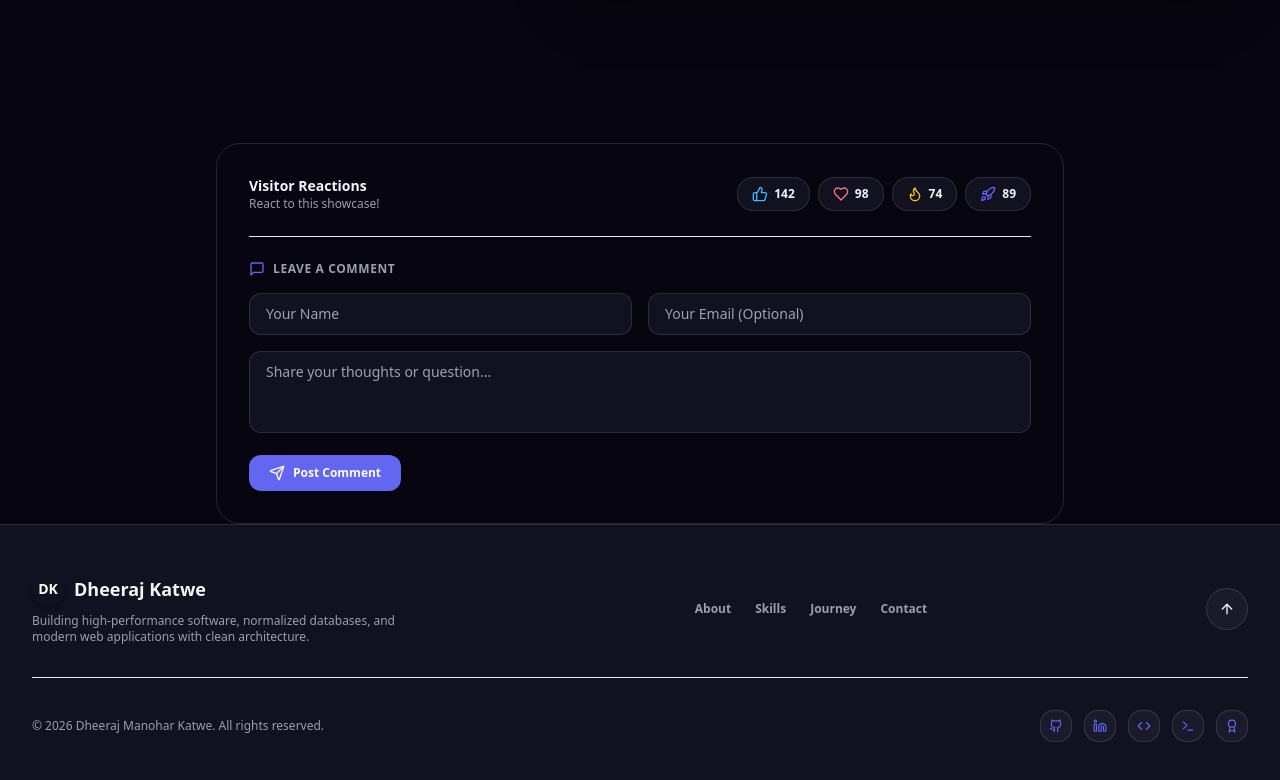
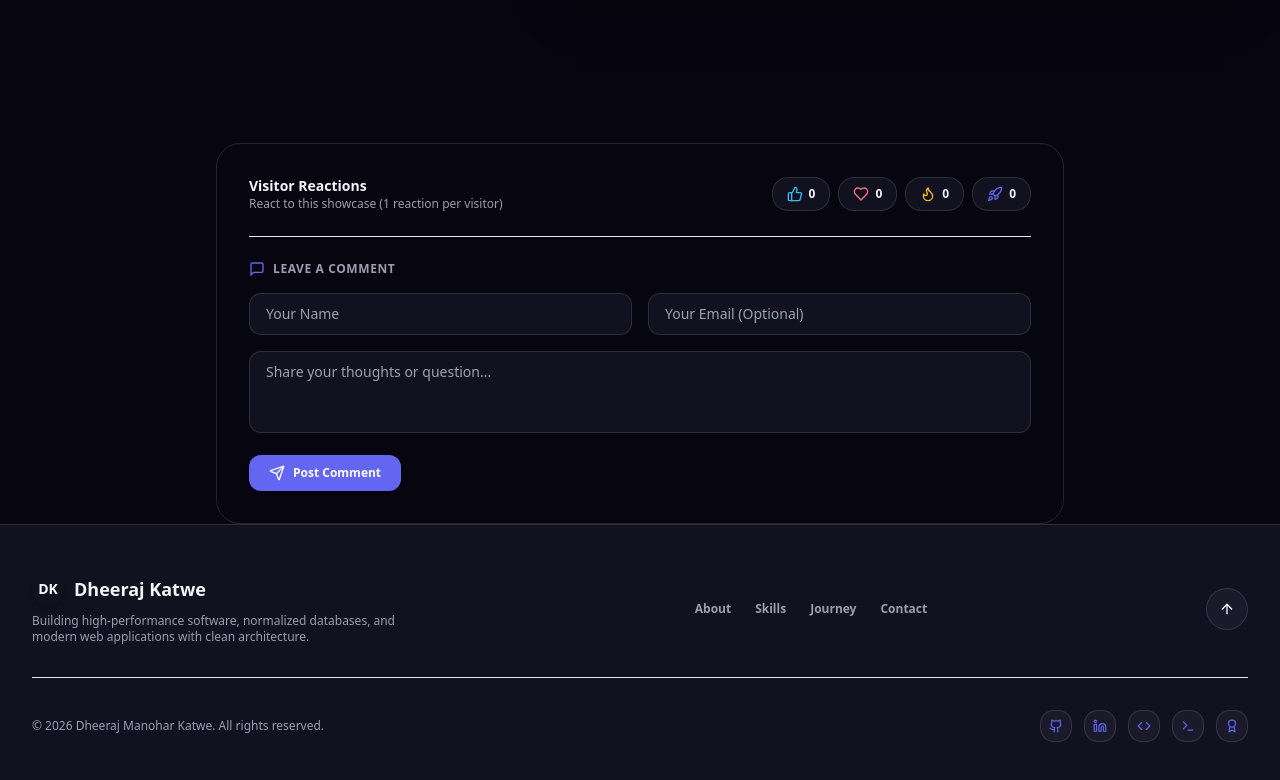
Before and after one commit to SHOULDBEDJ/MyPortfolio, a React (Vite) app: page / in a window 1280 px wide. Shown: the part 10363-11143 px from the top of the page. Built offline with nearby package versions, Linux system fonts and the light colour scheme.

Commit message:
feat: reset reaction counts and enforce strict 1 reaction per visitor rule

```diff
--- a/src/components/shared/CommentsReactions.tsx
+++ b/src/components/shared/CommentsReactions.tsx
@@ -1,4 +1,4 @@
-import React, { useState } from 'react';
+import React, { useState, useEffect } from 'react';
 import { ThumbsUp, Heart, Flame, Rocket, MessageSquare, Send, Sparkles } from 'lucide-react';
 import { db, ReactionCounts } from '../../lib/db';
 import { toast } from 'sonner';
@@ -10,14 +10,38 @@ interface CommentsReactionsProps {
 
 export const CommentsReactions: React.FC<CommentsReactionsProps> = ({ targetId = 'global', title = 'Portfolio' }) => {
   const [reactions, setReactions] = useState<ReactionCounts>(db.getReactions(targetId));
+  const [userReaction, setUserReaction] = useState<keyof ReactionCounts | null>(null);
+
   const [name, setName] = useState<string>('');
   const [email, setEmail] = useState<string>('');
   const [commentText, setCommentText] = useState<string>('');
 
+  useEffect(() => {
+    // Check if visitor has already reacted
+    const saved = localStorage.getItem(`visitor_user_reaction_${targetId}`);
+    if (saved && ['like', 'love', 'fire', 'rocket'].includes(saved)) {
+      setUserReaction(saved as keyof ReactionCounts);
+    }
+  }, [targetId]);
+
   const handleReact = (type: keyof ReactionCounts) => {
-    const updated = db.addReaction(targetId, type);
+    let nextReaction: keyof ReactionCounts | null = type;
+    let prevReaction = userReaction;
+
+    if (userReaction === type) {
+      // Toggle off if clicking the same reaction
+      nextReaction = null;
+      localStorage.removeItem(`visitor_user_reaction_${targetId}`);
+      toast.info('Reaction removed.');
+    } else {
+      // Switch or set new reaction
+      localStorage.setItem(`visitor_user_reaction_${targetId}`, type);
+      toast.success(prevReaction ? `Switched reaction to ${type}!` : `Thank you for reacting!`);
+    }
+
+    const updated = db.toggleVisitorReaction(targetId, prevReaction, nextReaction);
+    setUserReaction(nextReaction);
     setReactions({ ...updated });
-    toast.success(`Reaction registered! Thank you.`);
   };
 
   const handleAddComment = (e: React.FormEvent) => {
@@ -43,36 +67,60 @@ export const CommentsReactions: React.FC<CommentsReactionsProps> = ({ targetId =
       <div className="flex flex-col sm:flex-row items-center justify-between gap-4 border-b border-border/60 pb-6">
         <div>
           <h3 className="font-bold text-sm text-foreground">Visitor Reactions</h3>
-          <p className="text-xs text-muted-foreground">React to this showcase!</p>
+          <p className="text-xs text-muted-foreground">React to this showcase (1 reaction per visitor)</p>
         </div>
 
         <div className="flex items-center gap-2">
+          {/* Like */}
           <button
             onClick={() => handleReact('like')}
-            className="px-3.5 py-2 rounded-2xl bg-surface border border-border hover:border-primary text-xs font-bold flex items-center gap-1.5 transition-all active:scale-95"
+            className={`px-3.5 py-2 rounded-2xl border text-xs font-bold flex items-center gap-1.5 transition-all active:scale-95 ${
+              userReaction === 'like'
+                ? 'bg-sky-500/20 border-sky-400 text-sky-300 ring-2 ring-sky-400/40 shadow-lg shadow-sky-500/20'
+                : 'bg-surface border-border hover:border-sky-400 text-foreground'
+            }`}
+            title={userReaction === 'like' ? 'Click to remove like' : 'Like'}
           >
-            <ThumbsUp className="w-4 h-4 text-sky-400" /> {reactions.like}
+            <ThumbsUp className={`w-4 h-4 ${userReaction === 'like' ? 'text-sky-300 fill-sky-300/30' : 'text-sky-400'}`} /> {reactions.like || 0}
           </button>
 
+          {/* Love */}
           <button
             onClick={() => handleReact('love')}
-            className="px-3.5 py-2 rounded-2xl bg-surface border border-border hover:border-rose-400 text-xs font-bold flex items-center gap-1.5 transition-all active:scale-95"
+            className={`px-3.5 py-2 rounded-2xl border text-xs font-bold flex items-center gap-1.5 transition-all active:scale-95 ${
+              userReaction === 'love'
+                ? 'bg-rose-500/20 border-rose-400 text-rose-300 ring-2 ring-rose-400/40 shadow-lg shadow-rose-500/20'
+                : 'bg-surface border-border hover:border-rose-400 text-foreground'
+            }`}
+            title={userReaction === 'love' ? 'Click to remove heart' : 'Love'}
           >
-            <Heart className="w-4 h-4 text-rose-400" /> {reactions.love}
+            <Heart className={`w-4 h-4 ${userReaction === 'love' ? 'text-rose-300 fill-rose-300/30' : 'text-rose-400'}`} /> {reactions.love || 0}
           </button>
 
+          {/* Fire */}
           <button
             onClick={() => handleReact('fire')}
-            className="px-3.5 py-2 rounded-2xl bg-surface border border-border hover:border-amber-400 text-xs font-bold flex items-center gap-1.5 transition-all active:scale-95"
+            className={`px-3.5 py-2 rounded-2xl border text-xs font-bold flex items-center gap-1.5 transition-all active:scale-95 ${
+              userReaction === 'fire'
+                ? 'bg-amber-500/20 border-amber-400 text-amber-300 ring-2 ring-amber-400/40 shadow-lg shadow-amber-500/20'
+                : 'bg-surface border-border hover:border-amber-400 text-foreground'
+            }`}
+            title={userReaction === 'fire' ? 'Click to remove fire' : 'Fire'}
           >
-            <Flame className="w-4 h-4 text-amber-400" /> {reactions.fire}
+            <Flame className={`w-4 h-4 ${userReaction === 'fire' ? 'text-amber-300 fill-amber-300/30' : 'text-amber-400'}`} /> {reactions.fire || 0}
           </button>
 
+          {/* Rocket */}
           <button
             onClick={() => handleReact('rocket')}
-            className="px-3.5 py-2 rounded-2xl bg-surface border border-border hover:border-primary text-xs font-bold flex items-center gap-1.5 transition-all active:scale-95"
+            className={`px-3.5 py-2 rounded-2xl border text-xs font-bold flex items-center gap-1.5 transition-all active:scale-95 ${
+              userReaction === 'rocket'
+                ? 'bg-primary/20 border-primary text-primary-foreground ring-2 ring-primary/40 shadow-lg shadow-primary/20'
+                : 'bg-surface border-border hover:border-primary text-foreground'
+            }`}
+            title={userReaction === 'rocket' ? 'Click to remove rocket' : 'Rocket'}
           >
-            <Rocket className="w-4 h-4 text-primary" /> {reactions.rocket}
+            <Rocket className={`w-4 h-4 ${userReaction === 'rocket' ? 'text-primary fill-primary/30' : 'text-primary'}`} /> {reactions.rocket || 0}
           </button>
         </div>
       </div>
--- a/src/lib/db.ts
+++ b/src/lib/db.ts
@@ -904,11 +904,38 @@ class DataStore {
   }
 
   getReactions(targetId: string = 'global'): ReactionCounts {
-    return this.getItem(`reactions_${targetId}`, { like: 142, love: 98, fire: 74, rocket: 89, clap: 65 });
+    const raw = localStorage.getItem(`reactions_${targetId}`);
+    if (raw) {
+      try {
+        const parsed = JSON.parse(raw);
+        if (parsed.like >= 100 || parsed.love >= 90) {
+          const resetCounts = { like: 0, love: 0, fire: 0, rocket: 0, clap: 0 };
+          this.setItem(`reactions_${targetId}`, resetCounts);
+          return resetCounts;
+        }
+        return parsed;
+      } catch (e) {}
+    }
+    return this.getItem(`reactions_${targetId}`, { like: 0, love: 0, fire: 0, rocket: 0, clap: 0 });
   }
   addReaction(targetId: string = 'global', type: keyof ReactionCounts): ReactionCounts {
     const counts = this.getReactions(targetId);
     counts[type] += 1;
+    this.setItem(`reactions_${targetId}`, counts);
+    return counts;
+  }
+  toggleVisitorReaction(
+    targetId: string = 'global',
+    previousType: keyof ReactionCounts | null,
+    newType: keyof ReactionCounts | null
+  ): ReactionCounts {
+    const counts = this.getReactions(targetId);
+    if (previousType && counts[previousType] !== undefined && counts[previousType] > 0) {
+      counts[previousType] -= 1;
+    }
+    if (newType && counts[newType] !== undefined) {
+      counts[newType] += 1;
+    }
     this.setItem(`reactions_${targetId}`, counts);
     return counts;
   }
```
